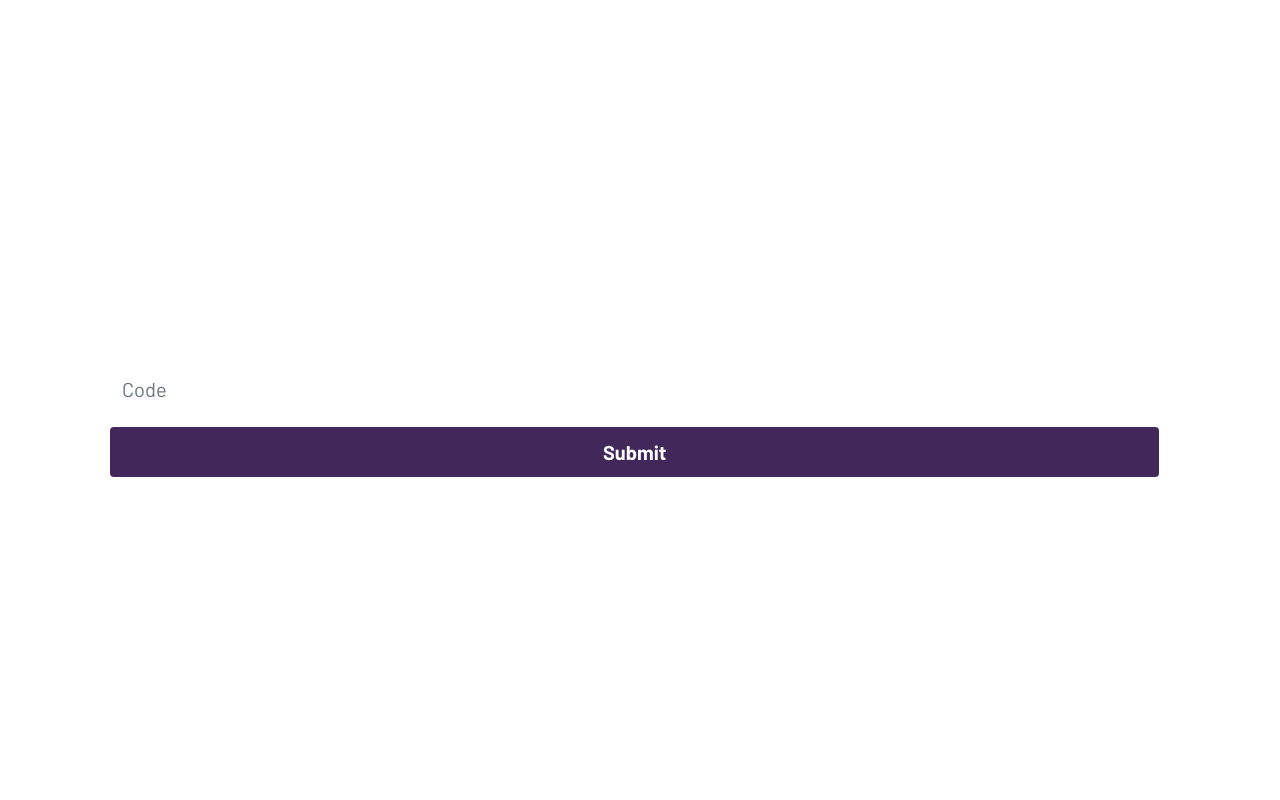
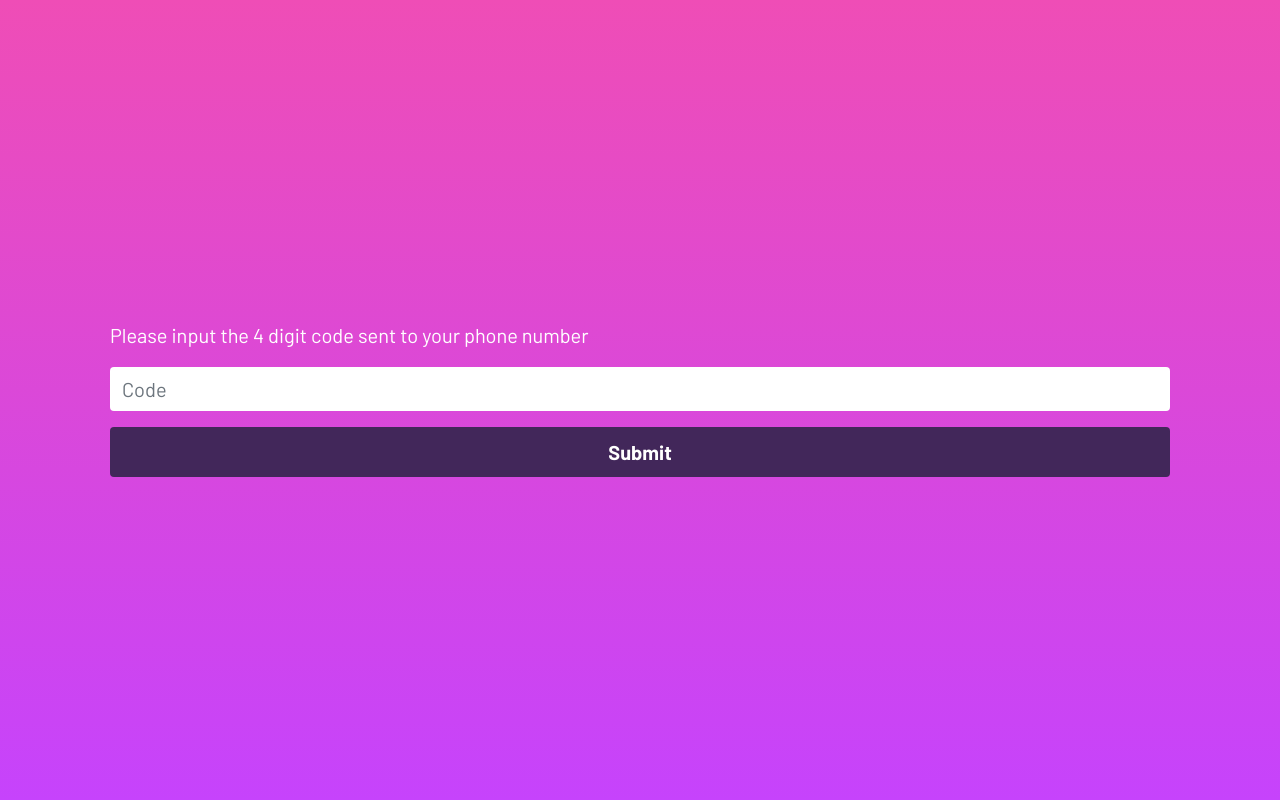
Before and after one commit to BinarySakir/binarysakir.github.io, a PHP site: page /p2/code.html in a window 1280 px wide. Run offline with PHP 8.4, Linux system fonts and the light colour scheme.

Commit message:
gradient fix

```diff
--- a/p2/css/style.css
+++ b/p2/css/style.css
@@ -1,24 +1,20 @@
 @import url('https://fonts.googleapis.com/css?family=Barlow:400,700');
-html, body{
+html {
+    height: 100%;
+}
+body {
 	font-family: 'Barlow', 'Arial', 'Helvetica', sans-serif;
-	/*height: 100%;*/
-	margin: 0;
-	padding: 0;
-	/*background-color: #c644fc;*/
-}
-.full-height{
-	/*height: 100%;*/
-	/*position: relative;*/
-	/*background-color: #c644fc;*/
-	background: -webkit-linear-gradient(to bottom, #c644fc , #5856d6);
-	background: linear-gradient(to bottom, #c644fc , #5856d6);
-	background-size: cover;
-	background-repeat: no-repeat;
-	background-position: center bottom;
-	background-attachment: fixed;
+    height: 100%;
+    margin: 0;
+    background-repeat: no-repeat;
+    background-attachment: fixed;
+    background-color: #c644fc;
+	background: -webkit-gradient(linear, left top, left bottom, from(#EF4DB6), to(#C643FC));
+    background: -moz-linear-gradient(top, #fff, #cbccc8);
+
 }
 .load-hidden{
-	visibility: hidden;
+	/*visibility: hidden;*/
 }
 .container{
 	color: #ffffff;
@@ -63,7 +59,7 @@ html, body{
 	color: #fff;
 	border: 0;
 	font-size: 20px;
-	width: 99%;
+	width: 100%;
 	padding-top: 10px;
 	padding-bottom: 10px;
 	font-weight: 700;
```
